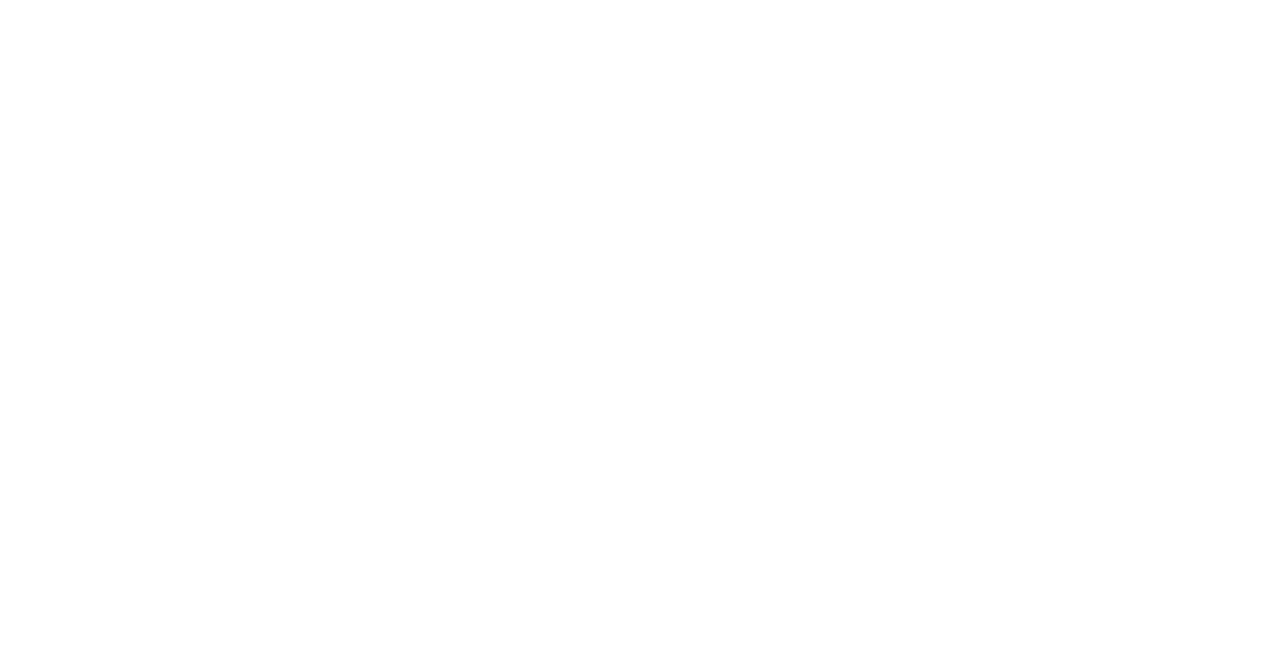
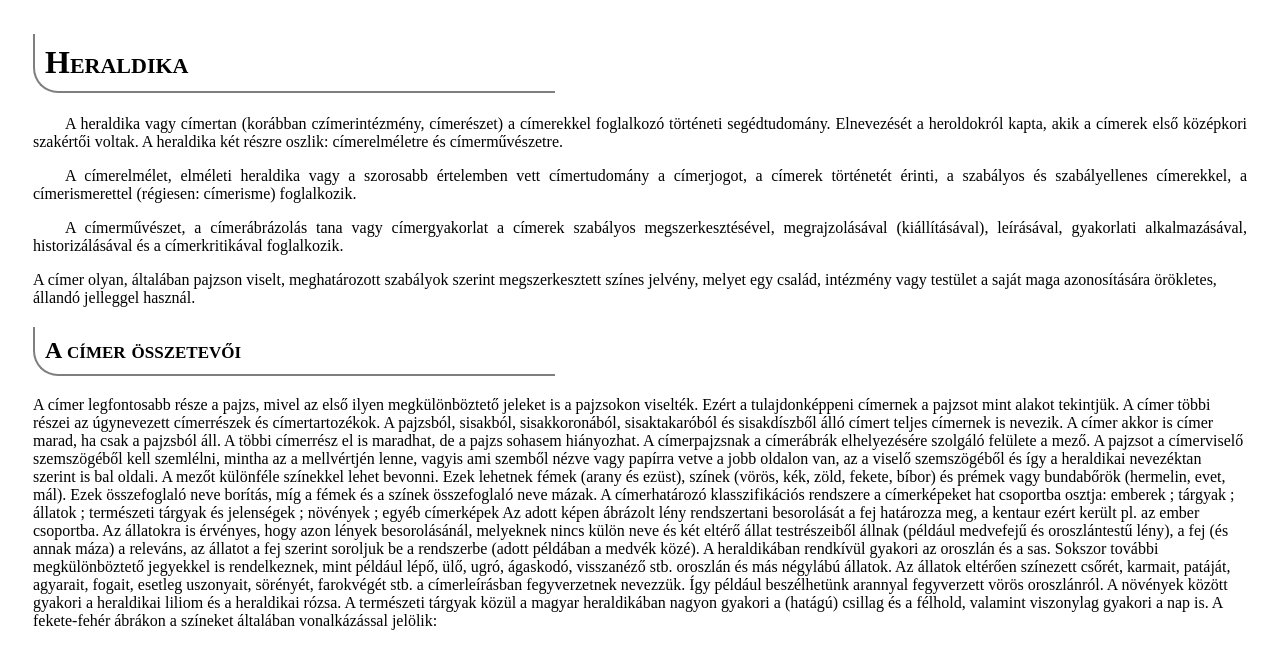
Before and after one commit to thurzob/IKT-projet, a plain HTML site: page Heraldika/forras_heraldika/cimertan.html in a window 1280 px wide. Drawn offline with Linux system fonts and the light colour scheme.

Commit message:
Forras szoveg beillesztve

```diff
--- a/Heraldika/forras_heraldika/cimertan.html
+++ b/Heraldika/forras_heraldika/cimertan.html
@@ -4,9 +4,35 @@
     <meta charset="UTF-8">
     <meta name="viewport" content="width=device-width, initial-scale=1.0">
     <title>Heraldika</title>
+    <link rel="stylesheet" href="cimer.css">
 
 </head>
 <body>
 
+   <h1> Heraldika</h1>
+
+<p> A heraldika vagy címertan (korábban czímerintézmény, címerészet) a címerekkel foglalkozó történeti segédtudomány. Elnevezését a heroldokról kapta, akik a címerek első középkori szakértői voltak. A heraldika két részre oszlik: címerelméletre és címerművészetre.</p>
+
+<p> A címerelmélet, elméleti heraldika vagy a szorosabb értelemben vett címertudomány a címerjogot, a címerek történetét érinti, a szabályos és szabályellenes címerekkel, a címerismerettel (régiesen: címerisme) foglalkozik.</p>
+<p> A címerművészet, a címerábrázolás tana vagy címergyakorlat a címerek szabályos megszerkesztésével, megrajzolásával (kiállításával), leírásával, gyakorlati alkalmazásával, historizálásával és a címerkritikával foglalkozik.</p>
+
+A címer olyan, általában pajzson viselt, meghatározott szabályok szerint megszerkesztett színes jelvény, melyet egy család, intézmény vagy testület a saját maga azonosítására örökletes, állandó jelleggel használ.
+
+<h2> A címer összetevői</h2>
+
+A címer legfontosabb része a pajzs, mivel az első ilyen megkülönböztető jeleket is a pajzsokon viselték. Ezért a tulajdonképpeni címernek a pajzsot mint alakot tekintjük. A címer többi részei az úgynevezett címerrészek és címertartozékok. A pajzsból, sisakból, sisakkoronából, sisaktakaróból és sisakdíszből álló címert teljes címernek is nevezik. A címer akkor is címer marad, ha csak a pajzsból áll. A többi címerrész el is maradhat, de a pajzs sohasem hiányozhat.
+
+A címerpajzsnak a címerábrák elhelyezésére szolgáló felülete a mező. A pajzsot a címerviselő szemszögéből kell szemlélni, mintha az a mellvértjén lenne, vagyis ami szemből nézve vagy papírra vetve a jobb oldalon van, az a viselő szemszögéből és így a heraldikai nevezéktan szerint is bal oldali. A mezőt különféle színekkel lehet bevonni. Ezek lehetnek fémek (arany és ezüst), színek (vörös, kék, zöld, fekete, bíbor) és prémek vagy bundabőrök (hermelin, evet, mál). Ezek összefoglaló neve borítás, míg a fémek és a színek összefoglaló neve mázak.
+
+A címerhatározó klasszifikációs rendszere a címerképeket hat csoportba osztja:
+
+emberek ; tárgyak ; állatok ; természeti tárgyak és jelenségek ; növények ; egyéb címerképek
+
+Az adott képen ábrázolt lény rendszertani besorolását a fej határozza meg, a kentaur ezért került pl. az ember csoportba. Az állatokra is érvényes, hogy azon lények besorolásánál, melyeknek nincs külön neve és két eltérő állat testrészeiből állnak (például medvefejű és oroszlántestű lény), a fej (és annak máza) a releváns, az állatot a fej szerint soroljuk be a rendszerbe (adott példában a medvék közé).
+
+A heraldikában rendkívül gyakori az oroszlán és a sas. Sokszor további megkülönböztető jegyekkel is rendelkeznek, mint például lépő, ülő, ugró, ágaskodó, visszanéző stb. oroszlán és más négylábú állatok. Az állatok eltérően színezett csőrét, karmait, patáját, agyarait, fogait, esetleg uszonyait, sörényét, farokvégét stb. a címerleírásban fegyverzetnek nevezzük. Így például beszélhetünk arannyal fegyverzett vörös oroszlánról. A növények között gyakori a heraldikai liliom és a heraldikai rózsa. A természeti tárgyak közül a magyar heraldikában nagyon gyakori a (hatágú) csillag és a félhold, valamint viszonylag gyakori a nap is.
+
+A fekete-fehér ábrákon a színeket általában vonalkázással jelölik:
+
 </body>
 </html>
```
